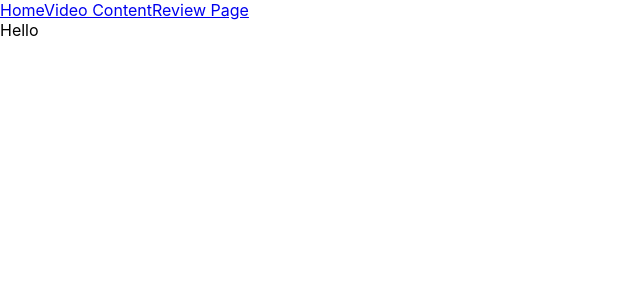
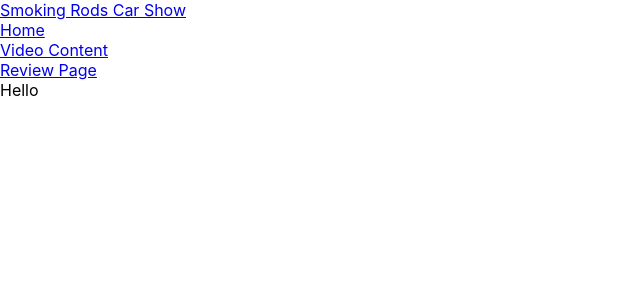
Before and after one commit to ryanblessing/Smokin-Rods-Car-Show, a React (Create React App) app: page / in a window 1280 px wide. Shown: the top 300 px of the page, without its empty margins (0-640 px from the left). Built offline with nearby package versions, Linux system fonts and the light colour scheme.

Commit message:
working on NAvigation section before I start the layout of the page

```diff
--- a/src/App.css
+++ /dev/null
@@ -1,38 +0,0 @@
-.App {
-  text-align: center;
-}
-
-.App-logo {
-  height: 40vmin;
-  pointer-events: none;
-}
-
-@media (prefers-reduced-motion: no-preference) {
-  .App-logo {
-    animation: App-logo-spin infinite 20s linear;
-  }
-}
-
-.App-header {
-  background-color: #282c34;
-  min-height: 100vh;
-  display: flex;
-  flex-direction: column;
-  align-items: center;
-  justify-content: center;
-  font-size: calc(10px + 2vmin);
-  color: white;
-}
-
-.App-link {
-  color: #61dafb;
-}
-
-@keyframes App-logo-spin {
-  from {
-    transform: rotate(0deg);
-  }
-  to {
-    transform: rotate(360deg);
-  }
-}
--- a/src/App.js
+++ b/src/App.js
@@ -1,10 +1,11 @@
-import './App.css';
+import './index.css';
 import React from 'react';
 import Navigation from './components/Nav';
 import Home from './components/sections/homePage';
 import ReviewPage from './components/sections/reviewPage';
 import VideoContent from './components/sections/video-content';
 import { BrowserRouter, Routes, Route } from 'react-router-dom';
+
 
 function App() {
   return (
--- a/src/components/Nav.js
+++ b/src/components/Nav.js
@@ -3,26 +3,30 @@
 
 
 function Navigation() {
-    // const [click, setClick] = useState(false)
-    // const handleClick = () => setClick(false)
-
 
     return (
         <>
-            <Navbar>
+            <Navbar className="Navbar" collapseOnSelect expand='lg' variant="dark" sticky="top">
                 <Container fluid>
-                    <Nav>
-                        <Nav.Link href='/' className="=nav-links">
+                    <Navbar.Brand href="/">Smoking Rods Car Show</Navbar.Brand>
+                    <Nav className="me-auto">
+                        <Nav.Item>
+                            <Nav.Link href='/' className="nav-links">
                                 Home
                             </Nav.Link>
+                        </Nav.Item>
 
-                        <Nav.Link href='/VideoContent' className="=nav-links">
+                        <Nav.Item>
+                            <Nav.Link href='/VideoContent' className="nav-links">
                                 Video Content
                             </Nav.Link>
+                        </Nav.Item>
 
-                        <Nav.Link href='/reviewPage' className="=nav-links">
+                        <Nav.Item>
+                            <Nav.Link href='/reviewPage' className="nav-links">
                                 Review Page
                             </Nav.Link>
+                        </Nav.Item>
                     </Nav>
                 </Container>
             </Navbar>
--- a/src/index.css
+++ b/src/index.css
@@ -5,9 +5,15 @@
     sans-serif;
   -webkit-font-smoothing: antialiased;
   -moz-osx-font-smoothing: grayscale;
+
 }
 
 code {
   font-family: source-code-pro, Menlo, Monaco, Consolas, 'Courier New',
     monospace;
 }
+
+/*Navigation page*/
+.nav-links{
+  size: px;
+}
```
Also changed, not shown: public/manifest.json (deleted). Lines whose indentation alone changed are shown as unchanged.
